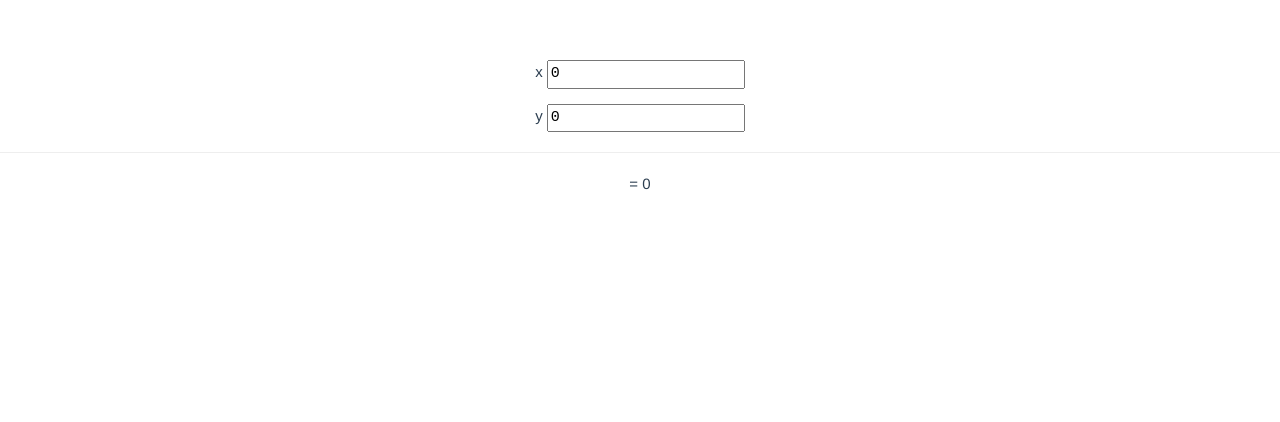
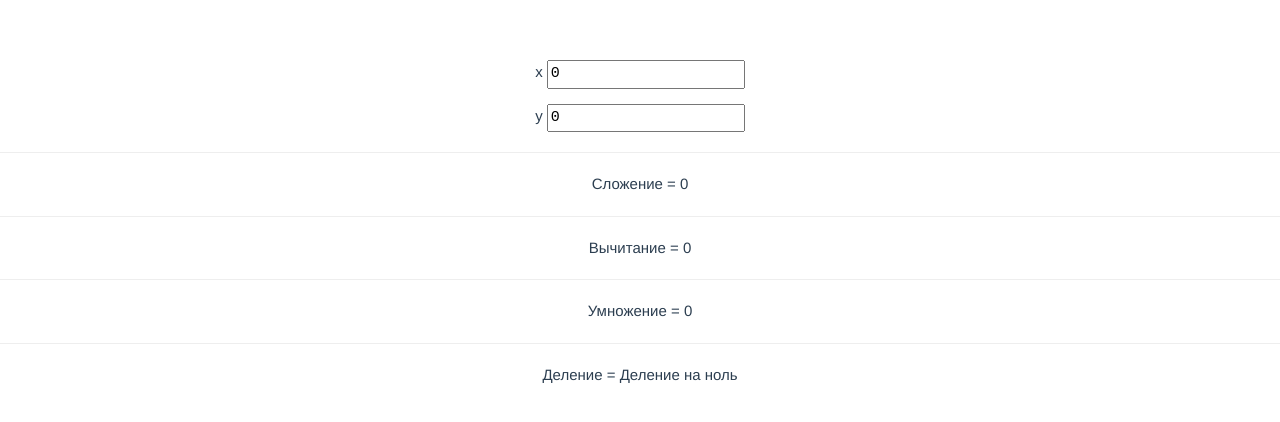
Before and after one commit to sb171732/vue40B, a Vue app: page / in a window 1280 px wide. Shown: the top 422 px of the page. Built offline with nearby package versions, Linux system fonts and the light colour scheme.

Commit message:
calc computed

```diff
--- a/src/components/CalcV.vue
+++ b/src/components/CalcV.vue
@@ -3,8 +3,14 @@
        <p> x <input v-model="x"> </p>
        <p> y <input v-model="y"></p>
           <hr>
-        = <span v-text="result"></span>
-</div>
+       Сложение = <span v-text="plus" ></span>
+       <hr>
+       Вычитание = <span v-text="minus" ></span>
+       <hr>
+       Умножение = <span v-text="umn" ></span>
+       <hr>
+       Деление = <span v-text="del" ></span>
+    </div>
 </template>
 <script>
     function isNotNumericValue(value) {
@@ -19,17 +25,27 @@
             lastResult: 0 }
     },
     computed:{
-           result(){
-
-            if(isNotNumericValue(parseFloat(this.x)))
-                return this.lastResult;
-
-
-            if(isNotNumericValue(parseFloat(this.y)))
-                return this.lastResult;
-
-            return parseFloat(this.x) + parseFloat(this.y)
-           }
+           plus(){
+                if(isNotNumericValue(parseFloat(this.x))) return this.lastResult;
+                if(isNotNumericValue(parseFloat(this.y))) return this.lastResult;
+                return parseFloat(this.x) + parseFloat(this.y)
+           },
+           minus(){
+                if(isNotNumericValue(parseFloat(this.x))) return this.lastResult;
+                if(isNotNumericValue(parseFloat(this.y))) return this.lastResult;
+                return parseFloat(this.x) - parseFloat(this.y)
+           },
+           umn(){
+                if(isNotNumericValue(parseFloat(this.x))) return this.lastResult;
+                if(isNotNumericValue(parseFloat(this.y))) return this.lastResult;
+                return parseFloat(this.x) * parseFloat(this.y)
+           },
+           del(){
+                if(isNotNumericValue(parseFloat(this.x))) return this.lastResult;
+                if(isNotNumericValue(parseFloat(this.y))) return this.lastResult;
+                if (this.y==0) return "Деление на ноль"
+                else return parseFloat(this.x) / parseFloat(this.y)
+           },
     }
 }
 </script>
```
